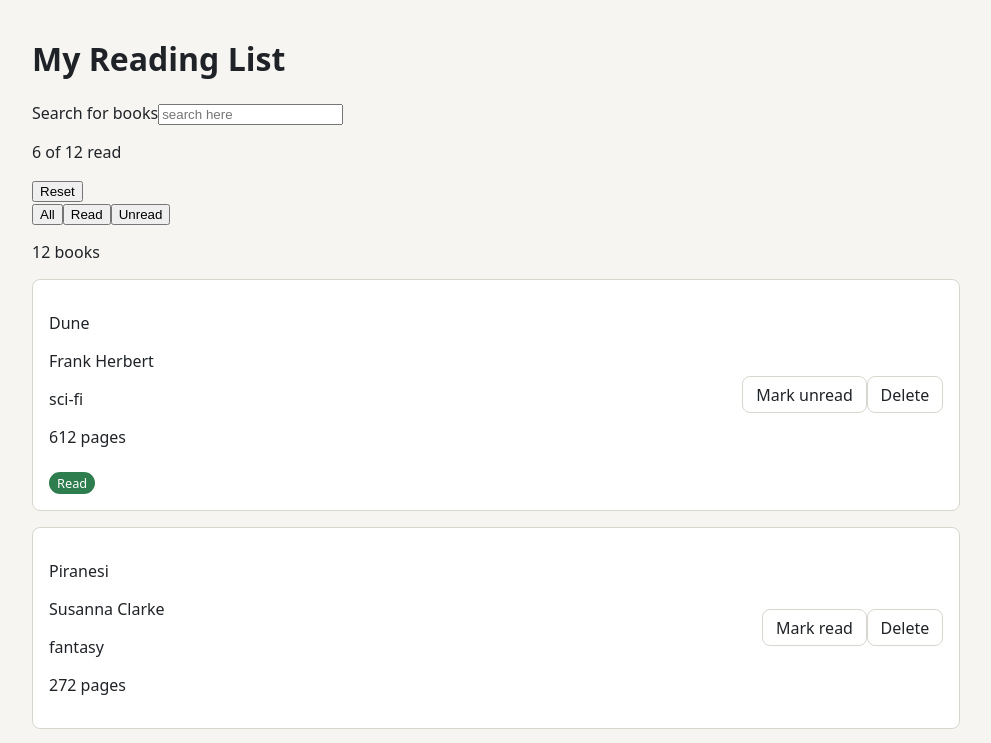
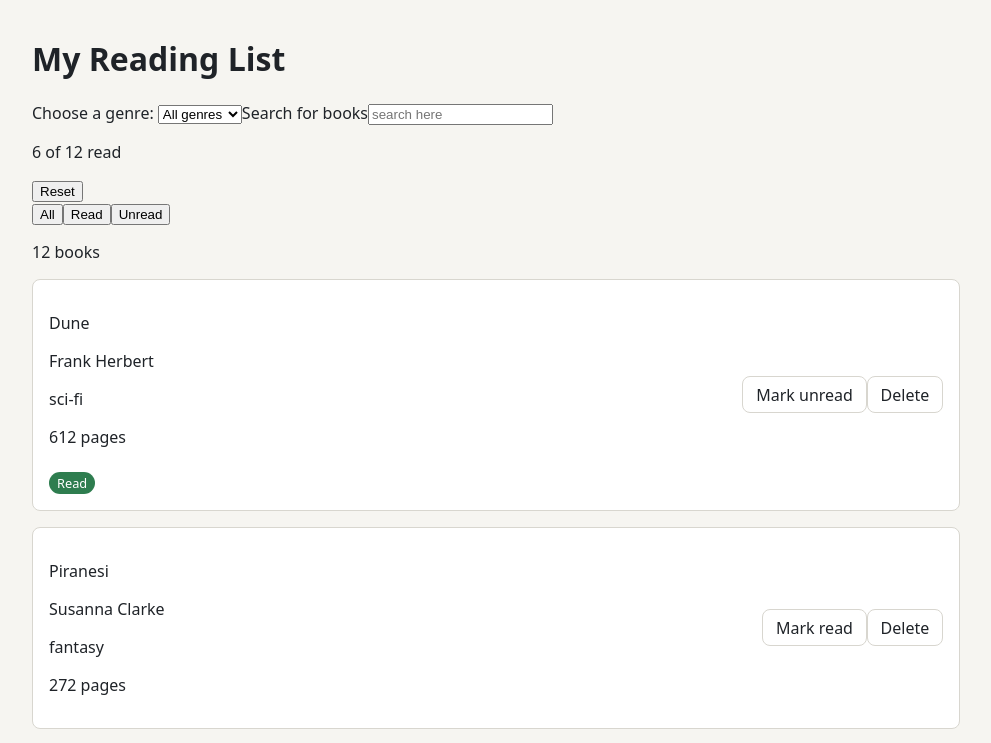
Before and after one commit to ameliapeters1/reading-list, a React (Vite) app: page / in a window 1280 px wide. Shown: the top 743 px of the page, without its empty margins (144-1135 px from the left). Built offline with nearby package versions, Linux system fonts and the light colour scheme.

Commit message:
part of task 4 genre select added

```diff
--- a/src/App.tsx
+++ b/src/App.tsx
@@ -7,25 +7,34 @@ import type { Book, StatusFilter } from "./types"
 import { useState } from "react"
 import FilterBar from "./components/FilterBar"
 import SearchBox from "./components/SearchBox"
+import GenreSelect from "./components/GenreSelect"
 
 
 function App(){
   const [books, setBooks] = useState<Book[]>(BOOKS);
   const [filter, setFilter] = useState<StatusFilter>("all");
   const [search, setSearch] = useState<string>("")
+  const [genre, setGenre]= useState<string>("All genres")
+
 
   const visibleBooks = books.filter((book) => {
-  const trimmedSearch = search.trim().toLowerCase()
-  if (trimmedSearch === "") {
-    if (filter === "all") return true;
-    if (filter === "read") return book.is_read;
-    if (filter === "unread") return !book.is_read;
-  } else {
-    if ((book.title.toLowerCase().includes(trimmedSearch) || book.author.toLowerCase().includes(trimmedSearch)) && filter === "all") return true;
-    if ((book.title.toLowerCase().includes(trimmedSearch) || book.author.toLowerCase().includes(trimmedSearch)) && filter === "read") return book.is_read;
-    if ((book.title.toLowerCase().includes(trimmedSearch) || book.author.toLowerCase().includes(trimmedSearch)) && filter === "unread") return !book.is_read;
-  }
-});
+    const trimmedSearch = search.trim().toLowerCase()
+
+    const matchesSearch =
+        book.title.toLowerCase().includes(trimmedSearch) ||
+        book.author.toLowerCase().includes(trimmedSearch)
+
+    const matchesReadStatus =
+        filter === "all" ||
+        (filter === "read" && book.is_read) ||
+        (filter === "unread" && !book.is_read)
+
+    const matchesGenre =
+        genre === "All genres" || book.genre === genre
+
+    return matchesSearch && matchesReadStatus && matchesGenre
+  })
+
 
   const toggleRead = (id: number) => {
     setBooks((currBooks) => currBooks.map((book) => book.id === id? {...book, is_read: !book.is_read }: book))};
@@ -39,6 +48,9 @@ function App(){
   return (
     <div className="page">
       <Header/>
+      <GenreSelect
+      genre = {genre}
+      setGenre={setGenre}/>
       <SearchBox
         value={search}
         onChange={(value)=>setSearch(value)}
--- /dev/null
+++ b/src/components/GenreSelect.tsx
@@ -0,0 +1,32 @@
+import { BOOKS } from "../data/books"
+
+interface GenreSelectProps {
+    genre: string;
+    setGenre: (genre: string) => void;
+}
+
+function GenreSelect({genre, setGenre}:GenreSelectProps){
+    const genres:string[] = []
+    BOOKS.forEach((book) => {
+        if (!genres.includes(book.genre))
+            { genres.push(book.genre)}
+    })
+
+    const options:React.ReactNode[] = []
+    genres.sort().forEach(
+        (genre)=>options.push(<option value = {genre}> {genre} </option>))
+
+    return (
+        <>
+        <label> Choose a genre: </label>
+        <select
+        value={genre}
+        onChange={(event)=> setGenre(event.target.value)}>
+            <option value = "All genres">All genres</option>
+            {options}
+        </select>
+        </>
+    )
+}
+
+export default GenreSelect
```
